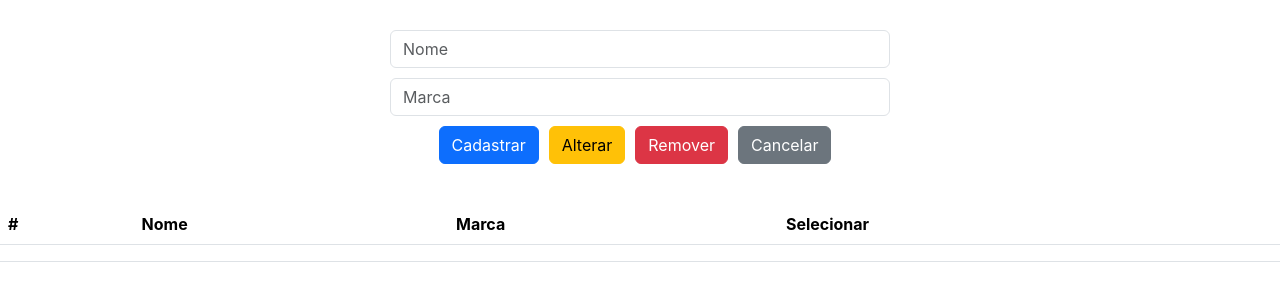
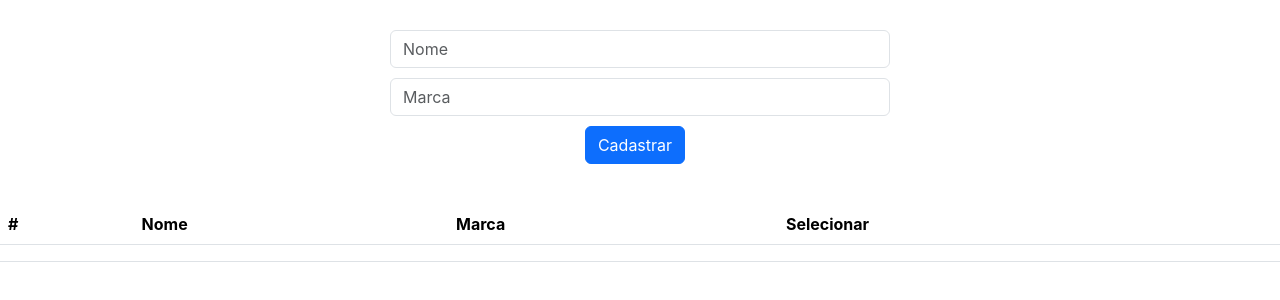
Before and after one commit to oberon4589/CursoSpringReact, a React (Create React App) app in the folder front/: page / in a window 1280 px wide. Shown: the top 300 px of the page. Built offline with nearby package versions, Linux system fonts and the light colour scheme.

Commit message:
feat: aplicando lógica de visibilidade dos botões

```diff
--- a/front/src/App.js
+++ b/front/src/App.js
@@ -1,11 +1,14 @@
+import { useState } from 'react';
 import './App.css';
 import Formulario from './Formulario';
 import Tabela from './Tabela';
 
 function App() {
+    const [btnCadastrar, setBtnCadastrar] = useState(true);
+
     return (
         <div>
-            <Formulario />
+            <Formulario botao={btnCadastrar} />
             <Tabela />
         </div>
     );
--- a/front/src/Formulario.js
+++ b/front/src/Formulario.js
@@ -1,6 +1,6 @@
 import React from 'react';
 
-const Formulario = () => {
+const Formulario = ({ botao }) => {
     return (
         <div>
             <form>
@@ -15,11 +15,14 @@ const Formulario = () => {
                     className="form-control"
                 />
 
+                {botao ? (
                     <input
                         type="button"
                         value="Cadastrar"
                         className="btn btn-primary"
                     />
+                ) : (
+                    <div>
                         <input
                             type="button"
                             value="Alterar"
@@ -35,6 +38,8 @@ const Formulario = () => {
                             value="Cancelar"
                             className="btn btn-secondary"
                         />
+                    </div>
+                )}
             </form>
         </div>
     );
```
Lines whose indentation alone changed are shown as unchanged.
